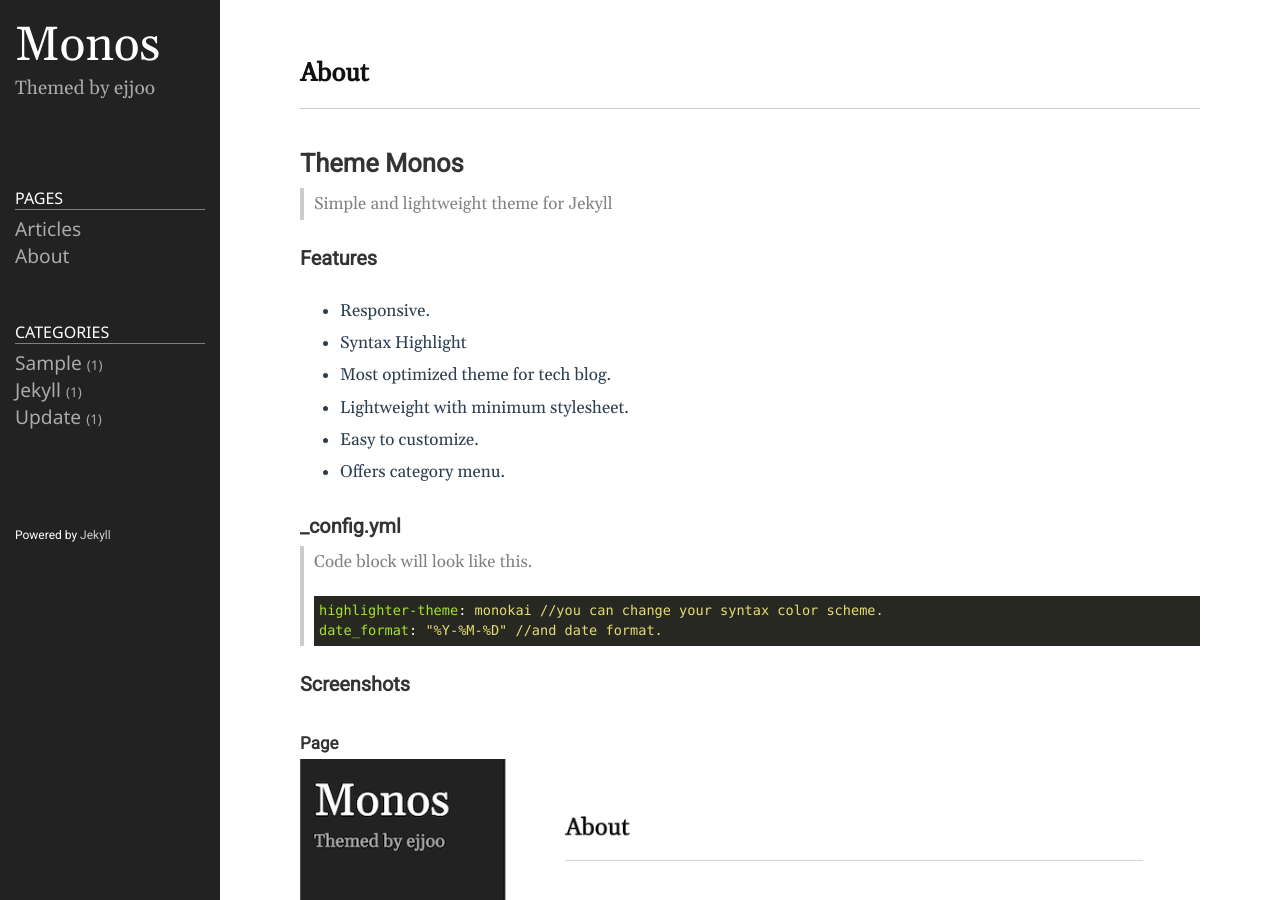
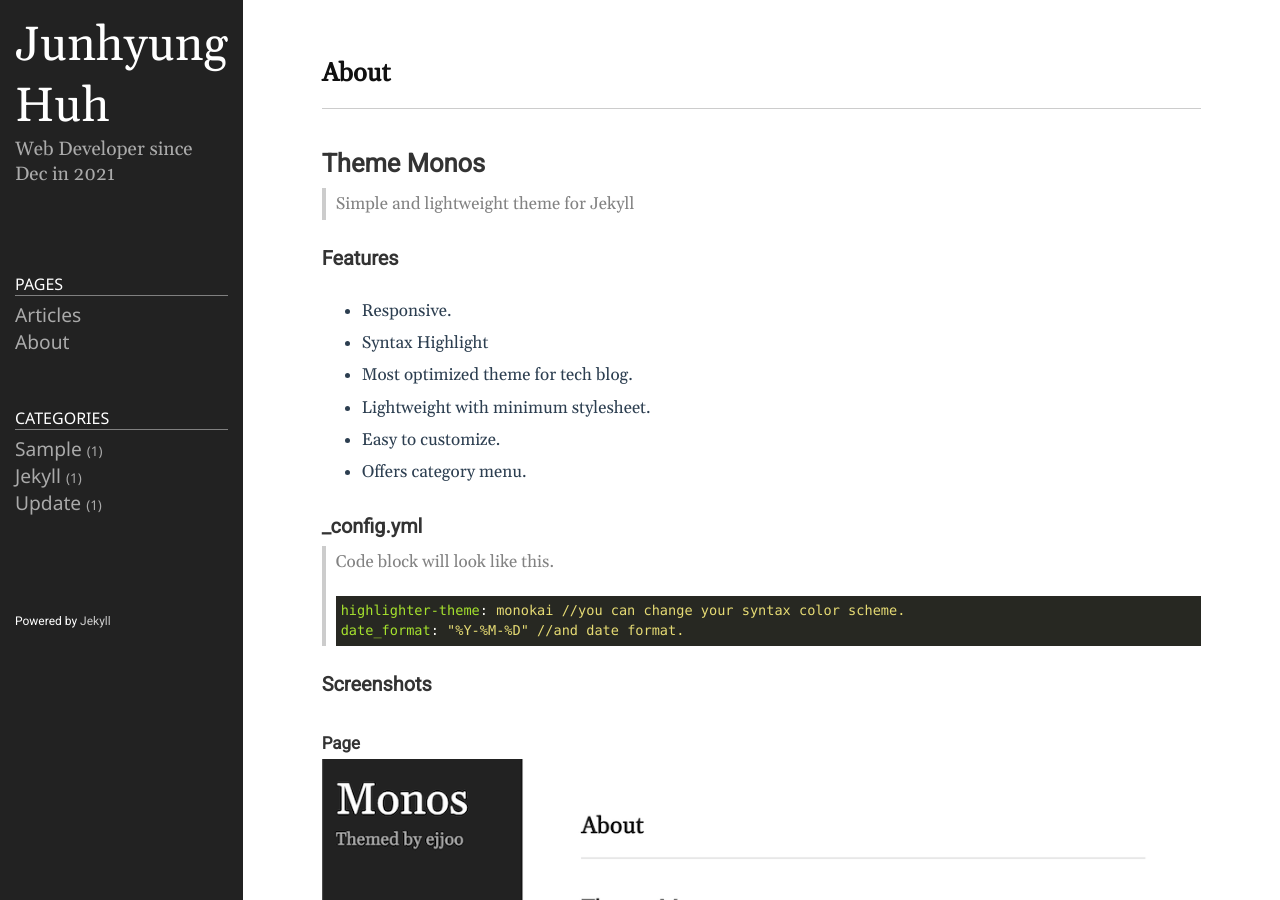
Before and after one commit to goonle/goonle.github.io, a Jekyll site: the page built from README.md, in a window 1280 px wide and 900 px high. Built offline with Jekyll 4.4.1, drawn with Linux system fonts in a browser that asks for light colours.

Commit message:
change config

```diff
--- a/_config.yml
+++ b/_config.yml
@@ -18,13 +18,13 @@
 # You can create any custom variable you would like, and they will be accessible
 # in the templates via {{ site.myvariable }}.
 
-title: Monos
-email: ejjoo7994@gmail.com
+title: Junhyung Huh
+email: junhuh741@gmail.com
 description: >- # this means to ignore newlines until "baseurl:"
-  Themed by ejjoo
+  Web Developer since Dec in 2021
 # baseurl: "/" # the subpath of your site, e.g. /blog
 # url: "http://ejjoo.github.io" # the base hostname & protocol for your site, e.g. http://example.com
-github_username: ejjoo
+github_username: goonle
 highlighter: rouge
 svg:
   optimize: true
```
